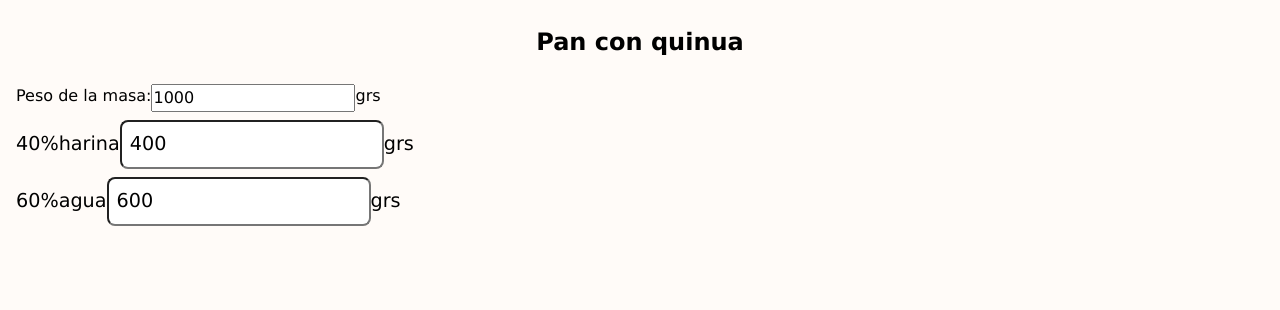
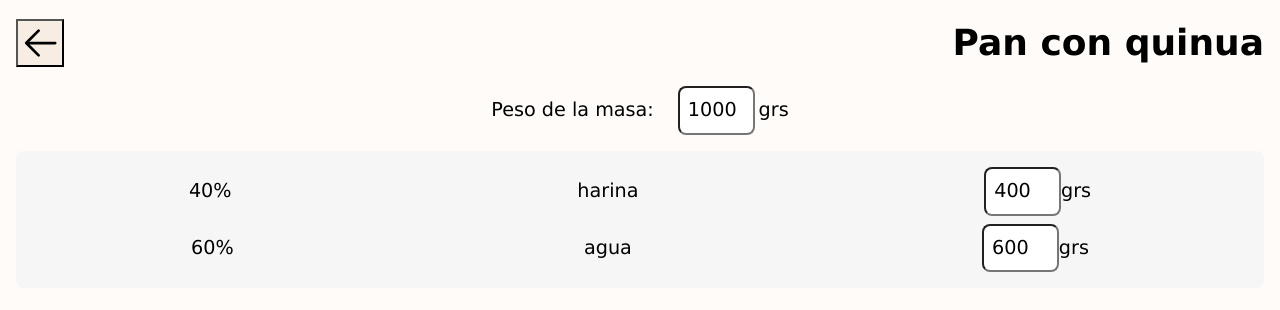
Before and after one commit to luucamay/mamita-masita-calculadora, a plain HTML site: page index.html in a window 1280 px wide. Both pictures are taken after a click on the item "Pan con quinua". Drawn offline with Linux system fonts and the light colour scheme.

Commit message:
feat: add styles for recipe details

```diff
--- a/index.html
+++ b/index.html
@@ -21,7 +21,7 @@
   <body>
     <section id="newRecipe">
       <header>
-        <button id="return"><img src="images/back.svg" /></button>
+        <button id="returnFromCreate"><img src="images/back.svg" /></button>
         <h1>Crear receta</h1>
         <button id="saveRecipe"><img src="images/save.svg" /></button>
       </header>
@@ -62,7 +62,10 @@
       <button id="createRecipe" class="actionBtn">+ Nueva Receta</button>
     </section>
     <section id="recipeDetails">
-      <h1 id="recipeName">Nombre de receta</h1>
+      <header>
+        <button id="returnFromDetails"><img src="images/back.svg" /></button>
+        <h1 id="recipeTitle">Nombre de receta</h1>
+      </header>
       <div id="weight">
         <p>Peso de la masa:</p>
         <input type="tel" value="1000" />
--- a/script.js
+++ b/script.js
@@ -7,7 +7,7 @@ const recipeDetailsView = document.querySelector('#recipeDetails')
 /* View a recipe */
 const viewRecipe = (recipeName) => {
   const recipeObj = recipeData.find(recipe => recipe.name === recipeName)
-  const title = recipeDetailsView.querySelector('#recipeName')
+  const title = recipeDetailsView.querySelector('#recipeTitle')
   title.textContent = recipeName
   const weight = recipeDetailsView.querySelector('#weight input')
   weight.addEventListener('change', (e) => updateRecipeWeight(e, recipeObj))
@@ -45,9 +45,11 @@ const createListIngredients = (recipeObj) => {
       const ingredientWeight = Math.round((recipeObj.weight * ingredient.percentage / recipeObj.totalPercentage) * 10) / 10;
       // create ingredient component
       const ingredientEle = document.createElement('li')
+      const percentageDiv = document.createElement('div')
       const percentage = document.createElement('p')
       const symbol = document.createElement('p')
       const name = document.createElement('p')
+      const weightDiv = document.createElement('div')
       const weight = document.createElement('input')
       const textUnit = document.createElement('p')
       percentage.textContent = ingredient.percentage
@@ -57,11 +59,13 @@ const createListIngredients = (recipeObj) => {
       weight.value = ingredientWeight
       weight.addEventListener('change', (e) => updateRecipeWeightByInput(e, recipeObj))
       textUnit.textContent = 'grs'
-      ingredientEle.appendChild(percentage)
-      ingredientEle.appendChild(symbol)
+      percentageDiv.appendChild(percentage)
+      percentageDiv.appendChild(symbol)
+      ingredientEle.appendChild(percentageDiv)
       ingredientEle.appendChild(name)
-      ingredientEle.appendChild(weight)
-      ingredientEle.appendChild(textUnit)
+      weightDiv.appendChild(weight)
+      weightDiv.appendChild(textUnit)
+      ingredientEle.appendChild(weightDiv)
       ingredientEle.classList.add('ingredient')
       ingredientListEle.appendChild(ingredientEle)
     }
@@ -136,14 +140,19 @@ const openNewRecipeView = () => {
 }
 newRecipeBtn.addEventListener('click', openNewRecipeView)
 
-/* Return to list of recipes */
-const backBtn = document.querySelector('#return')
+/* Return to recipe list view */
+const backBtn = document.querySelector('#returnFromCreate')
 const showrecipeListView = () => {
+  console.log('returning to list of recipes')
   recipeListView.style.display = 'block'
   newRecipeView.style.display = 'none'
+  recipeDetailsView.style.display = 'none'
 }
+backBtn.addEventListener('click', showrecipeListView)
 
-backBtn.addEventListener('click', showrecipeListView)
+/* Return to recipe list view */
+const backBtn2 = document.querySelector('#returnFromDetails')
+backBtn2.addEventListener('click', showrecipeListView)
 
 /* Save a recipe */
 const saveRecipeBtn = document.querySelector("#saveRecipe")
--- a/style.css
+++ b/style.css
@@ -71,6 +71,10 @@ h6 {
   isolation: isolate;
 }
 
+section {
+  margin: 16px;
+}
+
 section#newRecipe {
   display: none;
 }
@@ -79,8 +83,10 @@ section#recipeDetails {
   display: none;
 }
 
-#weight {
-  display: flex;
+img#logo {
+  width: 72px;
+  height: 72px;
+  margin: 0 -16px;
 }
 
 header {
@@ -91,10 +97,10 @@ header {
   font-size: 1.5em;
 }
 
-img#logo {
-  width: 72px;
-  height: 72px;
-  margin: 0 -16px;
+header button {
+  width: 48px;
+  height: 48px;
+  background-color: #f7ede2;
 }
 
 .recipeItem {
@@ -120,16 +126,7 @@ img#logo {
   color: #fffbf8;
 }
 
-header button {
-  width: 48px;
-  height: 48px;
-  background-color: #f7ede2;
-}
-
-section {
-  margin: 16px;
-}
-
+/* Create recipe*/
 #recipeName {
   width: 100%;
   padding: 8px;
@@ -139,8 +136,8 @@ section {
   font-size: 1.5em;
 }
 
-/* Create recipe: ingredients list*/
-#ingredients {
+#ingredients,
+#recipeIngredients {
   background-color: #f6f6f6;
   padding: 8px 0;
   border-radius: 8px;
@@ -153,10 +150,25 @@ section {
   font-size: 1.2em;
   border-radius: 8px;
 }
+
 .ingredient input {
   padding: 8px;
   border-radius: 8px;
 }
+
+#recipeIngredients .ingredient {
+  justify-content: space-around;
+}
+
+#recipeIngredients .ingredient div {
+  display: flex;
+  align-items: center;
+}
+
+#recipeIngredients input {
+  width: 4em;
+}
+
 .nameIngredient {
   margin-left: 16px;
   width: 100%;
@@ -165,3 +177,21 @@ section {
 .percentage {
   width: 56px;
 }
+
+/* View Recipe Details */
+
+#weight {
+  display: flex;
+  padding: 16px;
+  align-items: center;
+  justify-content: center;
+  font-size: 1.2em;
+}
+
+#weight input {
+  width: 4em;
+  margin-left: 24px;
+  margin-right: 4px;
+  padding: 8px;
+  border-radius: 8px;
+}
```
